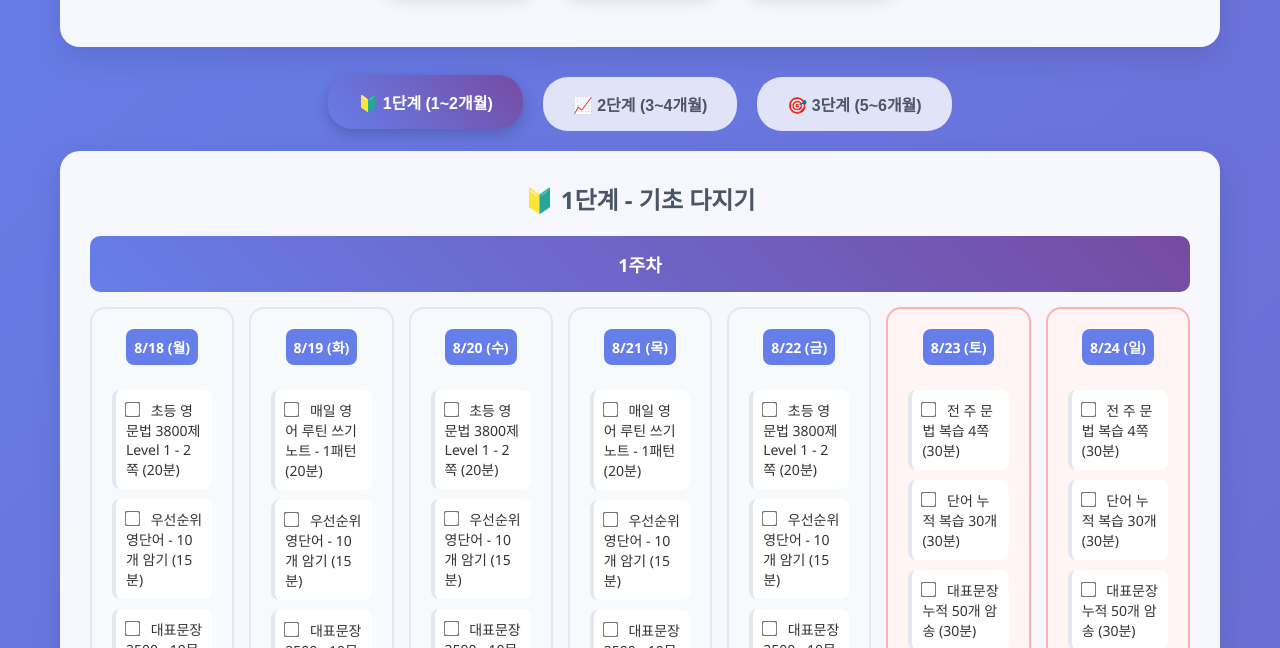
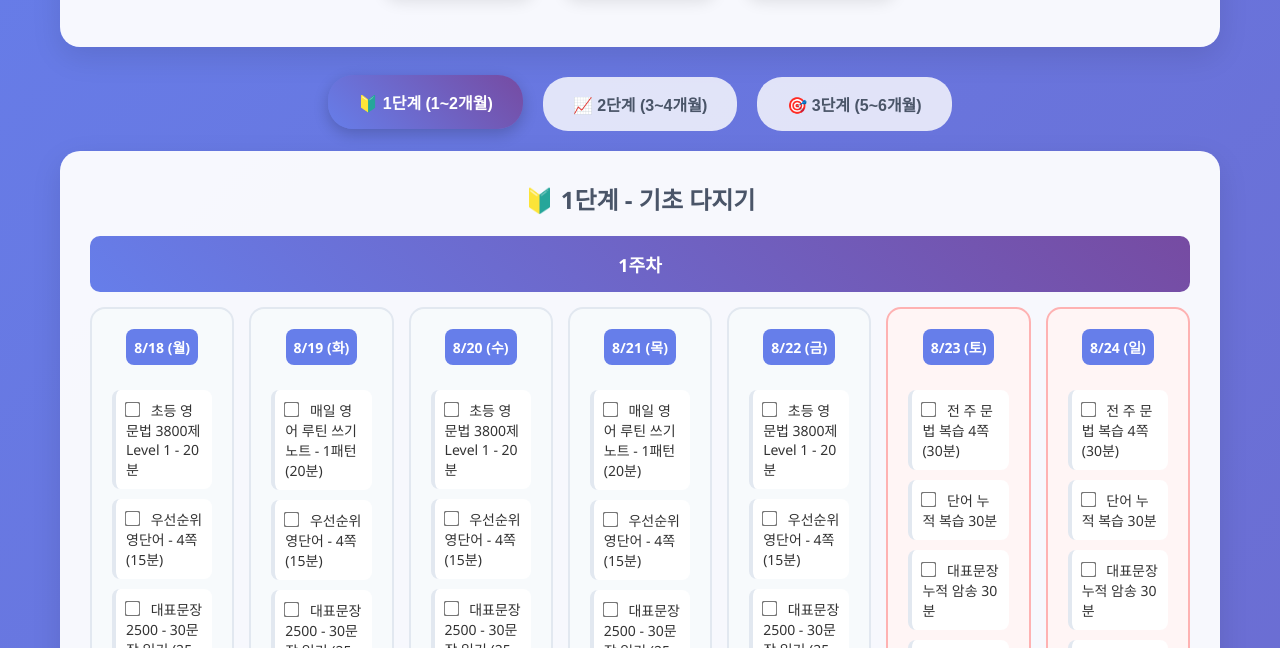
Before and after one commit to kmnnmew/english-study-planner, a plain HTML site: page index.html in a window 1280 px wide. Shown: the part 288-936 px from the top of the page. Drawn offline with Linux system fonts and the light colour scheme.

Commit message:
Update index.html

```diff
--- a/index.html
+++ b/index.html
@@ -349,40 +349,40 @@
         tasks: {
           weekday: {
             'mon': [
-              '초등 영문법 3800제 Level 1 - 2쪽 (20분)',
-              '우선순위 영단어 - 10개 암기 (15분)',
-              '대표문장 2500 - 10문장 읽기 (25분)',
+              '초등 영문법 3800제 Level 1 - 20분',
+              '우선순위 영단어 - 4쪽 (15분)',
+              '대표문장 2500 - 30문장 읽기 (25분)',
               '스피킹 매트릭스 30초 (20분)'
             ],
             'wed': [
-              '초등 영문법 3800제 Level 1 - 2쪽 (20분)',
-              '우선순위 영단어 - 10개 암기 (15분)',
-              '대표문장 2500 - 10문장 읽기 (25분)',
+              '초등 영문법 3800제 Level 1 - 20분',
+              '우선순위 영단어 - 4쪽 (15분)',
+              '대표문장 2500 - 30문장 읽기 (25분)',
               '스피킹 매트릭스 30초 (20분)'
             ],
             'fri': [
-              '초등 영문법 3800제 Level 1 - 2쪽 (20분)',
-              '우선순위 영단어 - 10개 암기 (15분)',
-              '대표문장 2500 - 10문장 읽기 (25분)',
+              '초등 영문법 3800제 Level 1 - 20분',
+              '우선순위 영단어 - 4쪽 (15분)',
+              '대표문장 2500 - 30문장 읽기 (25분)',
               '스피킹 매트릭스 30초 (20분)'
             ],
             'tue': [
               '매일 영어 루틴 쓰기노트 - 1패턴 (20분)',
-              '우선순위 영단어 - 10개 암기 (15분)',
-              '대표문장 2500 - 10문장 (25분)',
+              '우선순위 영단어 - 4쪽 (15분)',
+              '대표문장 2500 - 30문장 읽기 (25분)',
               '스피킹 매트릭스 30초 (20분)'
             ],
             'thu': [
               '매일 영어 루틴 쓰기노트 - 1패턴 (20분)',
-              '우선순위 영단어 - 10개 암기 (15분)',
-              '대표문장 2500 - 10문장 (25분)',
+              '우선순위 영단어 - 4쪽 (15분)',
+              '대표문장 2500 - 30문장 읽기 (25분)',
               '스피킹 매트릭스 30초 (20분)'
             ]
           },
           weekend: [
             '전 주 문법 복습 4쪽 (30분)',
-            '단어 누적 복습 30개 (30분)',
-            '대표문장 누적 50개 암송 (30분)',
+            '단어 누적 복습 30분',
+            '대표문장 누적 암송 30분',
             '스피킹 매트릭스 30초 2일치 (30분)'
           ]
         }
@@ -392,40 +392,38 @@
         tasks: {
           weekday: {
             'mon': [
-              'Grammar Mentor Joy 1 or 2 - 2쪽 (25분)',
-              '우선순위 영단어 - 15개 (15분)',
-              '대표문장 2500 - 신규 10문장 + 복습 5문장 (25분)',
+              'Grammar Mentor Joy 1 or 2 - 25분',
+              '우선순위 영단어 - 4쪽 (15분)',
+              '대표문장 2500 - 신규 30문장 + 복습 5문장 (25분)',
               '스피킹 매트릭스 1분 (25분)'
             ],
             'wed': [
-              'Grammar Mentor Joy 1 or 2 - 2쪽 (25분)',
-              '우선순위 영단어 - 15개 (15분)',
-              '대표문장 2500 - 신규 10문장 + 복습 5문장 (25분)',
+              'Grammar Mentor Joy 1 or 2 - 25분',
+              '우선순위 영단어 - 4쪽 (15분)',
+              '대표문장 2500 - 신규 30문장 + 복습 5문장 (25분)',
               '스피킹 매트릭스 1분 (25분)'
             ],
             'fri': [
-              'Grammar Mentor Joy 1 or 2 - 2쪽 (25분)',
-              '우선순위 영단어 - 15개 (15분)',
-              '대표문장 2500 - 신규 10문장 + 복습 5문장 (25분)',
+              'Grammar Mentor Joy 1 or 2 - 25분',
+              '우선순위 영단어 - 4쪽 (15분)',
+              '대표문장 2500 - 신규 30문장 + 복습 5문장 (25분)',
               '스피킹 매트릭스 1분 (25분)'
             ],
             'tue': [
-              '매일 영어 루틴 쓰기노트 - 1패턴 + 응용 2문장 (20분)',
-              '우선순위 영단어 - 15개 (15분)',
-              '대표문장 2500 - 신규 15문장 (25분)',
+              '우선순위 영단어 - 4쪽 (15분)',
+              '대표문장 2500 - 신규 35문장 (25분)',
               '스피킹 매트릭스 1분 (25분)'
             ],
             'thu': [
-              '매일 영어 루틴 쓰기노트 - 1패턴 + 응용 2문장 (20분)',
-              '우선순위 영단어 - 15개 (15분)',
-              '대표문장 2500 - 신규 15문장 (25분)',
+              '우선순위 영단어 - 4쪽 (15분)',
+              '대표문장 2500 - 신규 35문장 (25분)',
               '스피킹 매트릭스 1분 (25분)'
             ]
           },
           weekend: [
             'Joy 문법 복습 (주간 정리) (30분)',
-            '단어 50개 테스트 (30분)',
-            '대표문장 누적 100개 암송 (30분)',
+            '단어 테스트 (30분)',
+            '대표문장 누적 암송 (30분)',
             '스피킹 매트릭스 1분 2일치 (30분)'
           ]
         }
@@ -435,40 +433,40 @@
         tasks: {
           weekday: {
             'mon': [
-              'Grammar Mentor Joy 2 (마무리) - 2쪽 (20분)',
-              '우선순위 영단어 - 20개 (20분)',
-              '대표문장 2500 - 신규 10문장 + 복습 10문장 (25분)',
+              'Grammar Mentor Joy 2 (마무리) - 20분',
+              '우선순위 영단어 - 4쪽 (15분)',
+              '대표문장 2500 - 신규 30문장 + 복습 10문장 (25분)',
               '스피킹 매트릭스 2분 (25분)'
             ],
             'wed': [
-              'Grammar Mentor Joy 2 (마무리) - 2쪽 (20분)',
-              '우선순위 영단어 - 20개 (20분)',
-              '대표문장 2500 - 신규 10문장 + 복습 10문장 (25분)',
+              'Grammar Mentor Joy 2 (마무리) - 20분',
+              '우선순위 영단어 - 4쪽 (15분)',
+              '대표문장 2500 - 신규 30문장 + 복습 10문장 (25분)',
               '스피킹 매트릭스 2분 (25분)'
             ],
             'fri': [
-              'Grammar Mentor Joy 2 (마무리) - 2쪽 (20분)',
-              '우선순위 영단어 - 20개 (20분)',
-              '대표문장 2500 - 신규 10문장 + 복습 10문장 (25분)',
+              'Grammar Mentor Joy 2 (마무리) - 20분',
+              '우선순위 영단어 - 4쪽 (15분)',
+              '대표문장 2500 - 신규 30문장 + 복습 10문장 (25분)',
               '스피킹 매트릭스 2분 (25분)'
             ],
             'tue': [
               '미드 영어 상황별 공식 581 - 2~3개 표현 학습 (25분)',
-              '우선순위 영단어 - 20개 (20분)',
-              '대표문장 2500 - 신규 15문장 (25분)',
+              '우선순위 영단어 - 4쪽 (20분)',
+              '대표문장 2500 - 신규 35문장 (25분)',
               '스피킹 매트릭스 3분 (25분)'
             ],
             'thu': [
               '미드 영어 상황별 공식 581 - 2~3개 표현 학습 (25분)',
-              '우선순위 영단어 - 20개 (20분)',
-              '대표문장 2500 - 신규 15문장 (25분)',
+              '우선순위 영단어 - 4쪽 (20분)',
+              '대표문장 2500 - 신규 35문장 (25분)',
               '스피킹 매트릭스 3분 (25분)'
             ]
           },
           weekend: [
-            '단어 누적 100개 복습 (30분)',
-            '대표문장 200개 누적 복습 (30분)',
-            '미드 표현 10개 정리 (30분)',
+            '단어 누적 복습 (30분)',
+            '대표문장 누적 복습 (30분)',
+            '미드 표현 정리 (30분)',
             '스피킹 매트릭스 2분·3분 번갈아 진행 (30분)'
           ]
         }
```
